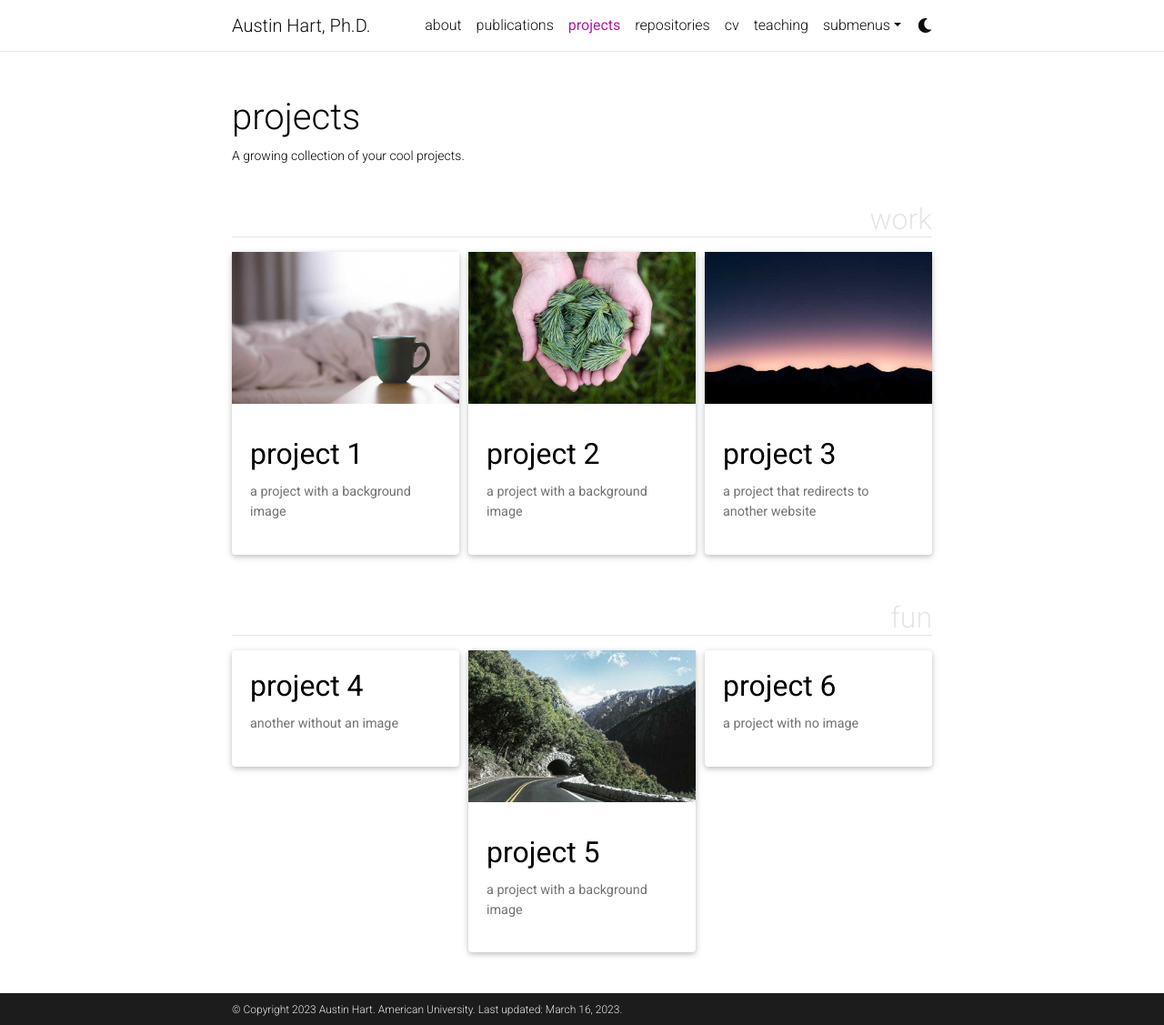
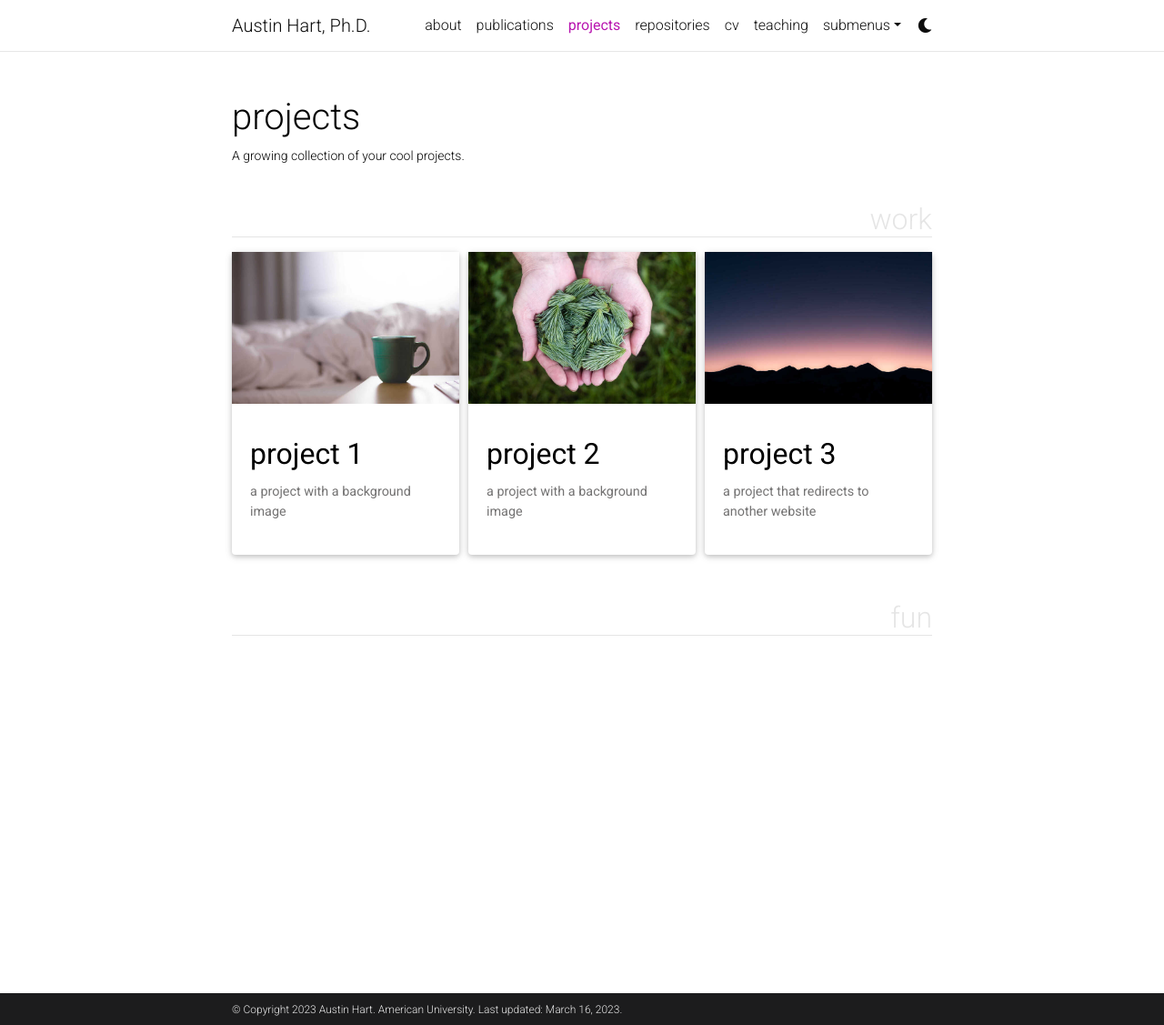
Before and after one commit to austin-hart-pols/austin-hart-pols.github.io, a Jekyll site: the page built from _pages/projects.md, in a window 1280 px wide and 1127 px high. Shown: the whole window at 91% size. Built offline with Jekyll 4.4.1, drawn with Linux system fonts in a browser that asks for light colours; full-size pictures stand in for the smaller copies a plugin makes; comment, search, counter and statistics services are not loaded; a style sheet for code colours, icons or effects is not loaded.

Commit message:
delete projects, bib, about

````diff
--- a/_projects/4_project.md
+++ /dev/null
@@ -1,80 +0,0 @@
----
-layout: page
-title: project 4
-description: another without an image
-img:
-importance: 3
-category: fun
----
-
-Every project has a beautiful feature showcase page.
-It's easy to include images in a flexible 3-column grid format.
-Make your photos 1/3, 2/3, or full width.
-
-To give your project a background in the portfolio page, just add the img tag to the front matter like so:
-
-    ---
-    layout: page
-    title: project
-    description: a project with a background image
-    img: /assets/img/12.jpg
-    ---
-
-<div class="row">
-    <div class="col-sm mt-3 mt-md-0">
-        {% include figure.html path="assets/img/1.jpg" title="example image" class="img-fluid rounded z-depth-1" %}
-    </div>
-    <div class="col-sm mt-3 mt-md-0">
-        {% include figure.html path="assets/img/3.jpg" title="example image" class="img-fluid rounded z-depth-1" %}
-    </div>
-    <div class="col-sm mt-3 mt-md-0">
-        {% include figure.html path="assets/img/5.jpg" title="example image" class="img-fluid rounded z-depth-1" %}
-    </div>
-</div>
-<div class="caption">
-    Caption photos easily. On the left, a road goes through a tunnel. Middle, leaves artistically fall in a hipster photoshoot. Right, in another hipster photoshoot, a lumberjack grasps a handful of pine needles.
-</div>
-<div class="row">
-    <div class="col-sm mt-3 mt-md-0">
-        {% include figure.html path="assets/img/5.jpg" title="example image" class="img-fluid rounded z-depth-1" %}
-    </div>
-</div>
-<div class="caption">
-    This image can also have a caption. It's like magic.
-</div>
-
-You can also put regular text between your rows of images.
-Say you wanted to write a little bit about your project before you posted the rest of the images.
-You describe how you toiled, sweated, *bled* for your project, and then... you reveal its glory in the next row of images.
-
-
-<div class="row justify-content-sm-center">
-    <div class="col-sm-8 mt-3 mt-md-0">
-        {% include figure.html path="assets/img/6.jpg" title="example image" class="img-fluid rounded z-depth-1" %}
-    </div>
-    <div class="col-sm-4 mt-3 mt-md-0">
-        {% include figure.html path="assets/img/11.jpg" title="example image" class="img-fluid rounded z-depth-1" %}
-    </div>
-</div>
-<div class="caption">
-    You can also have artistically styled 2/3 + 1/3 images, like these.
-</div>
-
-
-The code is simple.
-Just wrap your images with `<div class="col-sm">` and place them inside `<div class="row">` (read more about the <a href="https://getbootstrap.com/docs/4.4/layout/grid/">Bootstrap Grid</a> system).
-To make images responsive, add `img-fluid` class to each; for rounded corners and shadows use `rounded` and `z-depth-1` classes.
-Here's the code for the last row of images above:
-
-{% raw %}
-```html
-<div class="row justify-content-sm-center">
-    <div class="col-sm-8 mt-3 mt-md-0">
-        {% include figure.html path="assets/img/6.jpg" title="example image" class="img-fluid rounded z-depth-1" %}
-    </div>
-    <div class="col-sm-4 mt-3 mt-md-0">
-        {% include figure.html path="assets/img/11.jpg" title="example image" class="img-fluid rounded z-depth-1" %}
-    </div>
-</div>
-```
-{% endraw %}
--- a/_projects/5_project.md
+++ /dev/null
@@ -1,80 +0,0 @@
----
-layout: page
-title: project 5
-description: a project with a background image
-img: assets/img/1.jpg
-importance: 3
-category: fun
----
-
-Every project has a beautiful feature showcase page.
-It's easy to include images in a flexible 3-column grid format.
-Make your photos 1/3, 2/3, or full width.
-
-To give your project a background in the portfolio page, just add the img tag to the front matter like so:
-
-    ---
-    layout: page
-    title: project
-    description: a project with a background image
-    img: /assets/img/12.jpg
-    ---
-
-<div class="row">
-    <div class="col-sm mt-3 mt-md-0">
-        {% include figure.html path="assets/img/1.jpg" title="example image" class="img-fluid rounded z-depth-1" %}
-    </div>
-    <div class="col-sm mt-3 mt-md-0">
-        {% include figure.html path="assets/img/3.jpg" title="example image" class="img-fluid rounded z-depth-1" %}
-    </div>
-    <div class="col-sm mt-3 mt-md-0">
-        {% include figure.html path="assets/img/5.jpg" title="example image" class="img-fluid rounded z-depth-1" %}
-    </div>
-</div>
-<div class="caption">
-    Caption photos easily. On the left, a road goes through a tunnel. Middle, leaves artistically fall in a hipster photoshoot. Right, in another hipster photoshoot, a lumberjack grasps a handful of pine needles.
-</div>
-<div class="row">
-    <div class="col-sm mt-3 mt-md-0">
-        {% include figure.html path="assets/img/5.jpg" title="example image" class="img-fluid rounded z-depth-1" %}
-    </div>
-</div>
-<div class="caption">
-    This image can also have a caption. It's like magic.
-</div>
-
-You can also put regular text between your rows of images.
-Say you wanted to write a little bit about your project before you posted the rest of the images.
-You describe how you toiled, sweated, *bled* for your project, and then... you reveal its glory in the next row of images.
-
-
-<div class="row justify-content-sm-center">
-    <div class="col-sm-8 mt-3 mt-md-0">
-        {% include figure.html path="assets/img/6.jpg" title="example image" class="img-fluid rounded z-depth-1" %}
-    </div>
-    <div class="col-sm-4 mt-3 mt-md-0">
-        {% include figure.html path="assets/img/11.jpg" title="example image" class="img-fluid rounded z-depth-1" %}
-    </div>
-</div>
-<div class="caption">
-    You can also have artistically styled 2/3 + 1/3 images, like these.
-</div>
-
-
-The code is simple.
-Just wrap your images with `<div class="col-sm">` and place them inside `<div class="row">` (read more about the <a href="https://getbootstrap.com/docs/4.4/layout/grid/">Bootstrap Grid</a> system).
-To make images responsive, add `img-fluid` class to each; for rounded corners and shadows use `rounded` and `z-depth-1` classes.
-Here's the code for the last row of images above:
-
-{% raw %}
-```html
-<div class="row justify-content-sm-center">
-    <div class="col-sm-8 mt-3 mt-md-0">
-        {% include figure.html path="assets/img/6.jpg" title="example image" class="img-fluid rounded z-depth-1" %}
-    </div>
-    <div class="col-sm-4 mt-3 mt-md-0">
-        {% include figure.html path="assets/img/11.jpg" title="example image" class="img-fluid rounded z-depth-1" %}
-    </div>
-</div>
-```
-{% endraw %}
--- a/_projects/6_project.md
+++ /dev/null
@@ -1,80 +0,0 @@
----
-layout: page
-title: project 6
-description: a project with no image
-img:
-importance: 4
-category: fun
----
-
-Every project has a beautiful feature showcase page.
-It's easy to include images in a flexible 3-column grid format.
-Make your photos 1/3, 2/3, or full width.
-
-To give your project a background in the portfolio page, just add the img tag to the front matter like so:
-
-    ---
-    layout: page
-    title: project
-    description: a project with a background image
-    img: /assets/img/12.jpg
-    ---
-
-<div class="row">
-    <div class="col-sm mt-3 mt-md-0">
-        {% include figure.html path="assets/img/1.jpg" title="example image" class="img-fluid rounded z-depth-1" %}
-    </div>
-    <div class="col-sm mt-3 mt-md-0">
-        {% include figure.html path="assets/img/3.jpg" title="example image" class="img-fluid rounded z-depth-1" %}
-    </div>
-    <div class="col-sm mt-3 mt-md-0">
-        {% include figure.html path="assets/img/5.jpg" title="example image" class="img-fluid rounded z-depth-1" %}
-    </div>
-</div>
-<div class="caption">
-    Caption photos easily. On the left, a road goes through a tunnel. Middle, leaves artistically fall in a hipster photoshoot. Right, in another hipster photoshoot, a lumberjack grasps a handful of pine needles.
-</div>
-<div class="row">
-    <div class="col-sm mt-3 mt-md-0">
-        {% include figure.html path="assets/img/5.jpg" title="example image" class="img-fluid rounded z-depth-1" %}
-    </div>
-</div>
-<div class="caption">
-    This image can also have a caption. It's like magic.
-</div>
-
-You can also put regular text between your rows of images.
-Say you wanted to write a little bit about your project before you posted the rest of the images.
-You describe how you toiled, sweated, *bled* for your project, and then... you reveal its glory in the next row of images.
-
-
-<div class="row justify-content-sm-center">
-    <div class="col-sm-8 mt-3 mt-md-0">
-        {% include figure.html path="assets/img/6.jpg" title="example image" class="img-fluid rounded z-depth-1" %}
-    </div>
-    <div class="col-sm-4 mt-3 mt-md-0">
-        {% include figure.html path="assets/img/11.jpg" title="example image" class="img-fluid rounded z-depth-1" %}
-    </div>
-</div>
-<div class="caption">
-    You can also have artistically styled 2/3 + 1/3 images, like these.
-</div>
-
-
-The code is simple.
-Just wrap your images with `<div class="col-sm">` and place them inside `<div class="row">` (read more about the <a href="https://getbootstrap.com/docs/4.4/layout/grid/">Bootstrap Grid</a> system).
-To make images responsive, add `img-fluid` class to each; for rounded corners and shadows use `rounded` and `z-depth-1` classes.
-Here's the code for the last row of images above:
-
-{% raw %}
-```html
-<div class="row justify-content-sm-center">
-    <div class="col-sm-8 mt-3 mt-md-0">
-        {% include figure.html path="assets/img/6.jpg" title="example image" class="img-fluid rounded z-depth-1" %}
-    </div>
-    <div class="col-sm-4 mt-3 mt-md-0">
-        {% include figure.html path="assets/img/11.jpg" title="example image" class="img-fluid rounded z-depth-1" %}
-    </div>
-</div>
-```
-{% endraw %}
````
Also changed, not shown: _bibliography/papers.bib (+22 -25 lines), _data/repositories.yml (+1 -7 lines), _pages/about.md (+3 -5 lines).
